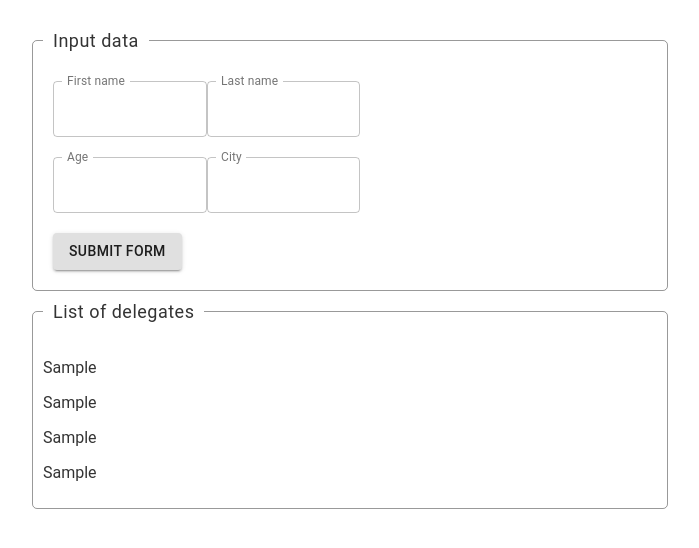
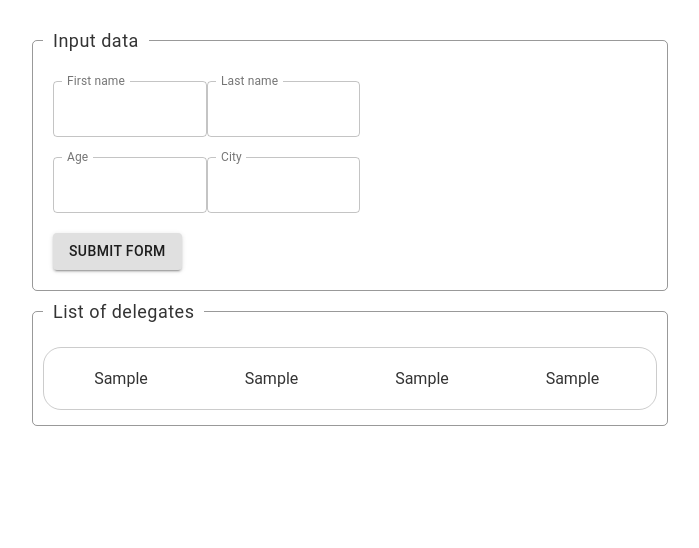
Before and after one commit to grjus-portfolio/react-hook-form-class-component, a React (Create React App) app: page / in a window 1280 px wide. Both pictures are taken after typing "Sample", "Sample", "Sample", "Sample" into the empty fields and a click on the button "SUBMIT FORM". Shown: the top 548 px of the page, without its empty margins (290-989 px from the left). Built offline with nearby package versions, Linux system fonts and the light colour scheme.

Commit message:
Added styling to delegates list

```diff
--- a/src/components/DelegatePerson/index.js
+++ b/src/components/DelegatePerson/index.js
@@ -1,11 +1,16 @@
 import React, { Component } from "react";
 import PropTypes from "prop-types";
+import "./style.css";
 
 class Delegate extends Component {
+  toggleDelegate = (e) => {
+    e.target.closest(".container").classList.toggle("strike");
+  };
+
   render() {
-    const { firstName, lastName, age, city } = this.props;
+    const { firstName, lastName, age, city, id } = this.props;
     return (
-      <div className="container">
+      <div onClick={this.toggleDelegate} className="container">
         <div className="person-container">
           <p className="person-data">{firstName}</p>
           <p className="person-data">{lastName}</p>
@@ -18,6 +23,7 @@ class Delegate extends Component {
 }
 
 Delegate.propTypes = {
+  id: PropTypes.number.isRequired,
   firstName: PropTypes.string.isRequired,
   lastName: PropTypes.string.isRequired,
   age: PropTypes.string.isRequired,
--- /dev/null
+++ b/src/components/DelegatePerson/style.css
@@ -0,0 +1,24 @@
+.container {
+  position: relative;
+  display: block;
+  padding: 5px;
+  margin: 5px 0 5px 0;
+  border: 1px solid rgba(0, 0, 0, 0.2);
+  border-radius: 18px;
+  cursor: pointer;
+}
+
+.container.strike {
+  text-decoration: line-through;
+  color: rgba(0, 0, 0, 0.5);
+}
+
+.person-container {
+  display: flex;
+  justify-content: space-around;
+  font-size: 16px;
+}
+
+.person-data {
+  width: 10%;
+}
```
